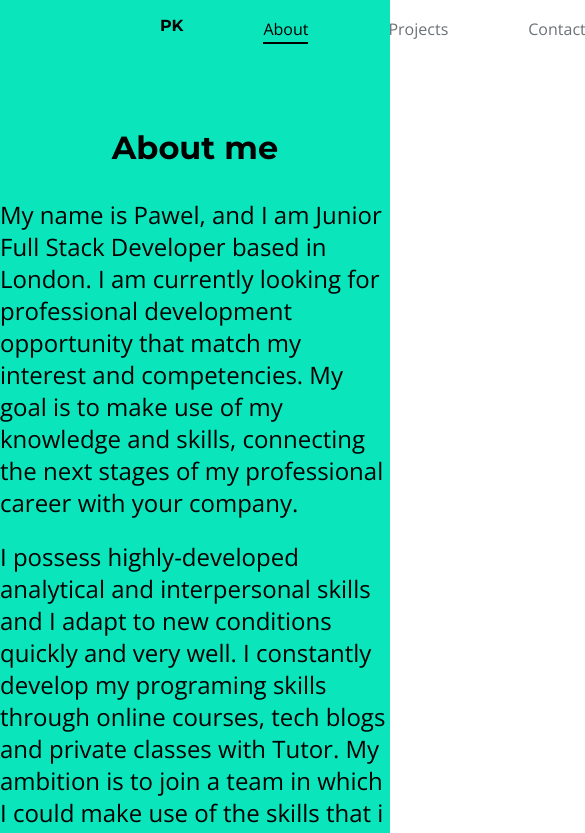
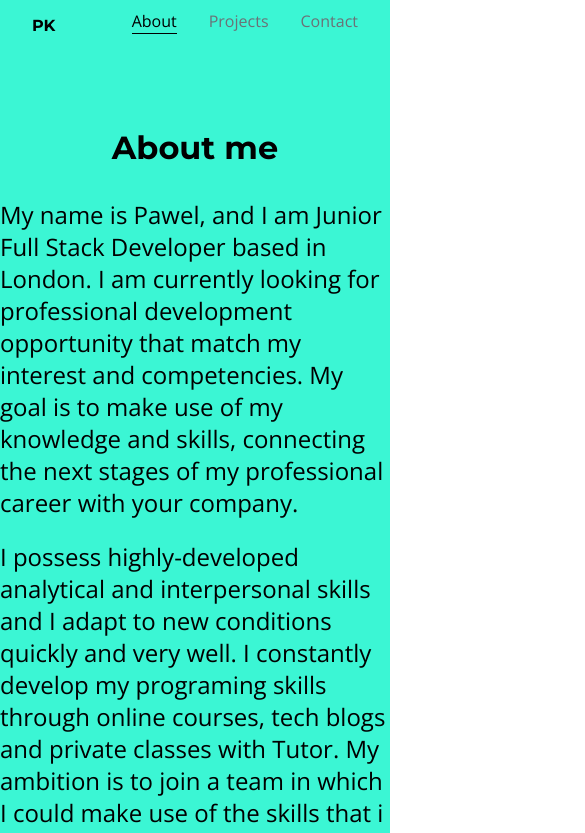
Before and after one commit to KonarzewskiP/portfolioWeb, a React (Create React App) app: page /about in a window 390 px wide. Shown: the top 833 px of the page, 585 px wide, since content can reach past the window. Built offline with nearby package versions, Linux system fonts and the light colour scheme.

Commit message:
make navbar responsive

```diff
--- a/src/components/Nav.js
+++ b/src/components/Nav.js
@@ -13,7 +13,7 @@ const Nav = () => {
         if (currentPath === '/contact') {
             changeColors({background: "#C1C1C1", color: "#6B7176", hover: "#000"})
         } else if (currentPath === '/about') {
-            changeColors({background: "#0BE5BC", color: "#6B7176", hover: "#000"})
+            changeColors({background: "#3bf6d4", color: "#6B7176", hover: "#000"})
         } else if (currentPath === '/projects') {
             changeColors({background: "#1E1E1E", color: "#c6c6c6", hover: "#ffffff"})
         } else {
@@ -89,20 +89,19 @@ const Nav = () => {
 const StyledNav = styled(motion.nav)`
   height: 5vh;
   display: flex;
-  //margin: auto;
   justify-content: space-between;
   align-items: center;
   padding: 1rem 10rem;
-  //background: rgba(195, 17, 17, 0.0);
   background: transparent;
   position: sticky;
   top: 0;
   z-index: 10;
-  //color: #6B7176;
 
-  a {
-    //color: #6B7176;
-    text-decoration: none;
+  @media (max-width: 1100px) {
+    padding:  1rem 5rem;
+  }
+  @media (max-width: 800px) {
+   padding:  1rem 2rem;
   }
 
   ul {
@@ -110,9 +109,14 @@ const StyledNav = styled(motion.nav)`
   }
 
   li {
-    padding-top: 1rem;
     margin-left: 5rem;
     position: relative;
+    @media (max-width: 1100px) {
+      margin-left: 4rem;
+    }
+    @media (max-width: 800px) {
+      margin-left: 2rem;
+    }
   }
 
   #logo {
@@ -123,12 +127,12 @@ const StyledNav = styled(motion.nav)`
 `
 const Line = styled(motion.div)`
   height: 0.1rem;
-  width: 0%;
+  width: 0;
   position: absolute;
   bottom: -10%;
   left: -1%;
   @media (max-width: 1300px) {
-    left: 0%;
+    left: 0;
   }
 `
 
--- a/src/pages/About.js
+++ b/src/pages/About.js
@@ -29,7 +29,7 @@ const AboutStyled = styled(motion.div)`
   align-items: center;
   justify-content: space-between;
   padding: 5rem 0;
-  background: #0BE5BC;
+  background: #3bf6d4;
   background-size: cover;
   margin-top: -5vh;
 
--- a/src/pages/MainPage.js
+++ b/src/pages/MainPage.js
@@ -56,6 +56,7 @@ const StyledAbout = styled(motion.div)`
   text-align: left;
   padding: 15rem 10rem;
   color: #23d997;
+  //color: #3bf6d4;
   margin-top: -5vh;
 
   @media (max-width: 1100px) {
```
Also changed, not shown: src/img/projects/Portfolio.png, 1 other file (tests, documents, lock files or other folders).
